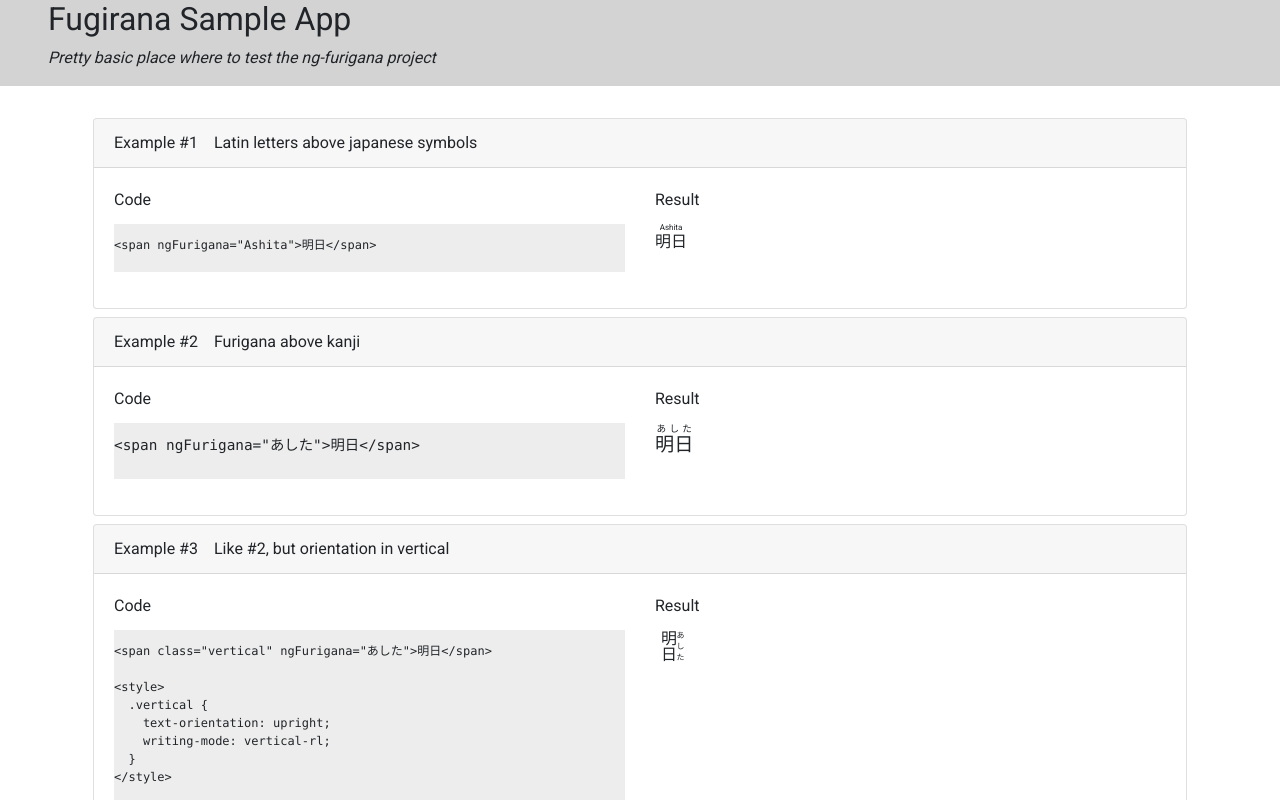
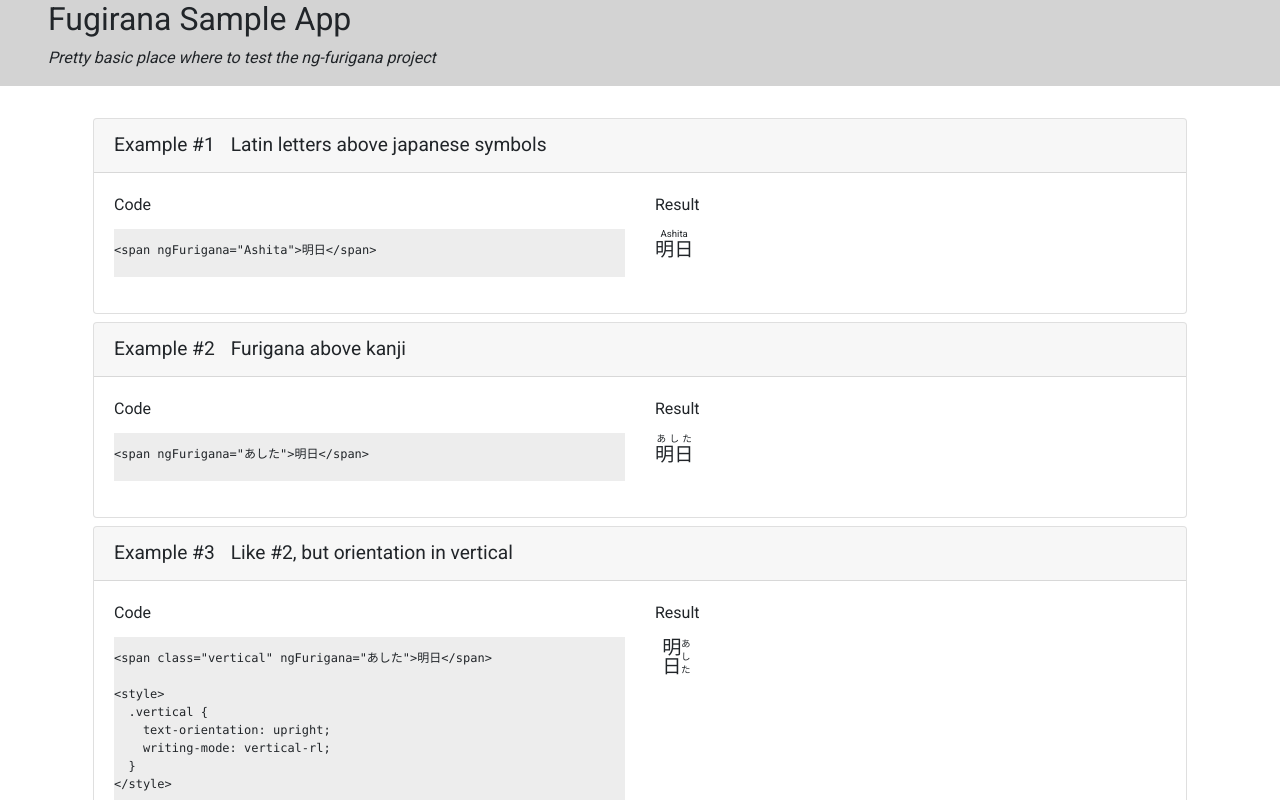
Before and after one commit to ThisIsDemetrio/yang-furigana, an Angular app in the folder furiganaSampleApp/: page / in a window 1280 px wide. Shown: the top 800 px of the page. Built offline with nearby package versions, Linux system fonts and the light colour scheme.

Commit message:
sampleApp updated with new examples

```diff
--- a/furiganaSampleApp/src/app/app.component.html
+++ b/furiganaSampleApp/src/app/app.component.html
@@ -58,7 +58,7 @@
         <div class="col">Code</div>
         <div class="col">Result</div>
       </div>
-      <div class="card-text row fs-120">
+      <div class="card-text row">
         <div class="col">
             <pre>
 &lt;span ngFurigana="あした"&gt;明日&lt;/span&gt;
--- a/furiganaSampleApp/src/app/app.component.scss
+++ b/furiganaSampleApp/src/app/app.component.scss
@@ -1,6 +1,10 @@
 :host {
   display: block;
   font-family: "Roboto", sans-serif;
+
+  span {
+    font-size: 1.2rem;
+  }
 
   pre {
     font-size: 75%;
```
